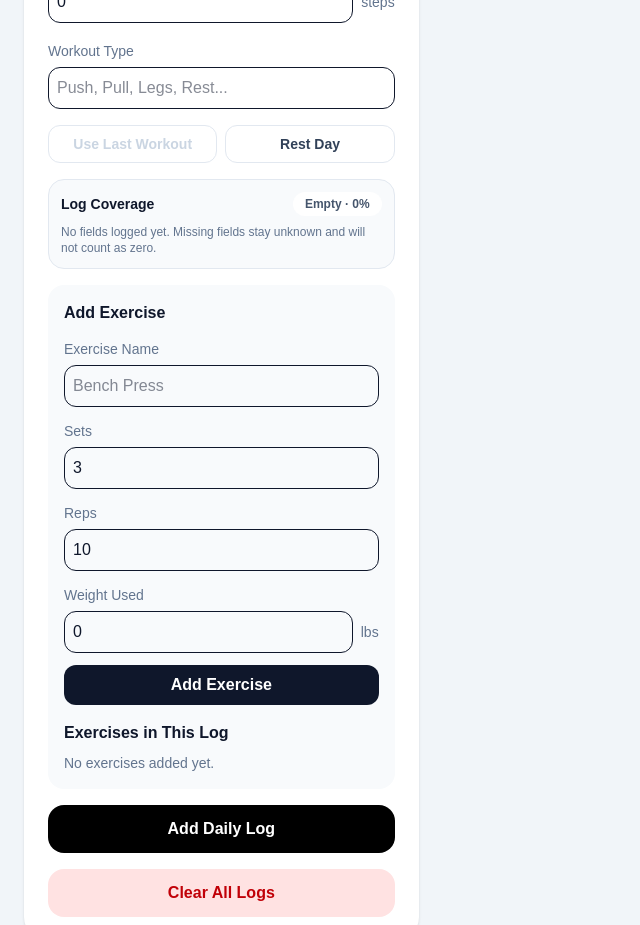
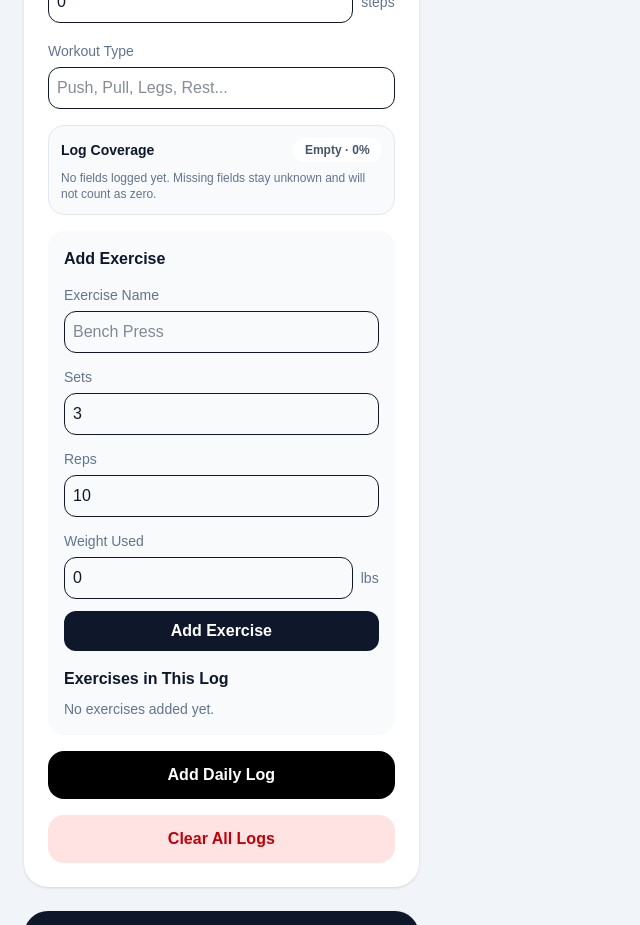
Before and after one commit to ayushs36/fitcheck-ai, a Next.js app: page / in a window 1280 px wide. Shown: the part 1200-2125 px from the top of the page, without its empty margins (0-640 px from the left). Built offline with nearby package versions, Linux system fonts and the light colour scheme.

Commit message:
Remove unnecessary workout quick actions

```diff
--- a/app/page.tsx
+++ b/app/page.tsx
@@ -404,21 +404,6 @@ useEffect(() => {
 
     return Array.from(savedExercises.values());
   }, [entry.workout, sortedLogs]);
-
-  const latestWorkoutTemplate = useMemo(() => {
-    const latestWorkoutLog = [...sortedLogs]
-      .reverse()
-      .find((log) => log.workout.trim() || log.exercises.length > 0);
-
-    if (!latestWorkoutLog) {
-      return null;
-    }
-
-    return {
-      workout: latestWorkoutLog.workout,
-      exercises: latestWorkoutLog.exercises,
-    };
-  }, [sortedLogs]);
 
   const currentLogCoverage = useMemo(() => getLogCoverage(entry), [entry]);
   const loggingQuality = useMemo(
@@ -2073,7 +2058,6 @@ const pageStats = (() => {
   setGoalDate={setGoalDate}
   workoutTypes={workoutTypes}
   suggestedExercises={suggestedExercises}
-  latestWorkoutTemplate={latestWorkoutTemplate}
   currentLogCoverage={currentLogCoverage}
   editingId={editingId}
   addExercise={addExercise}
--- a/components/DailyLogCard.tsx
+++ b/components/DailyLogCard.tsx
@@ -15,7 +15,6 @@ export function DailyLogCard({
   setGoalDate,
   workoutTypes,
   suggestedExercises,
-  latestWorkoutTemplate,
   currentLogCoverage,
   editingId,
   addExercise,
@@ -36,7 +35,6 @@ export function DailyLogCard({
   setGoalDate: (value: string) => void;
   workoutTypes: string[];
   suggestedExercises: string[];
-  latestWorkoutTemplate: Pick<LogEntry, "workout" | "exercises"> | null;
   currentLogCoverage: LogCoverage;
   editingId: string | null;
   addExercise: () => void;
@@ -139,38 +137,6 @@ export function DailyLogCard({
           onChange={(value) => setEntry({ ...entry, workout: value })}
           placeholder="Push, Pull, Legs, Rest..."
         />
-
-        <div className="grid gap-2 sm:grid-cols-2">
-          <button
-            type="button"
-            onClick={() => {
-              if (!latestWorkoutTemplate) {
-                return;
-              }
-
-              setEntry({
-                ...entry,
-                workout: latestWorkoutTemplate.workout,
-                exercises: latestWorkoutTemplate.exercises.map((item) => ({
-                  ...item,
-                  id: crypto.randomUUID(),
-                })),
-              });
-            }}
-            disabled={!latestWorkoutTemplate}
-            className="rounded-xl border border-slate-200 bg-white px-3 py-2 text-sm font-semibold text-slate-700 disabled:cursor-not-allowed disabled:text-slate-300"
-          >
-            Use Last Workout
-          </button>
-
-          <button
-            type="button"
-            onClick={() => setEntry({ ...entry, workout: "Rest Day", exercises: [] })}
-            className="rounded-xl border border-slate-200 bg-white px-3 py-2 text-sm font-semibold text-slate-700"
-          >
-            Rest Day
-          </button>
-        </div>
 
         <div className="rounded-2xl border border-slate-200 bg-slate-50 p-3">
           <div className="flex items-center justify-between gap-3">
```
